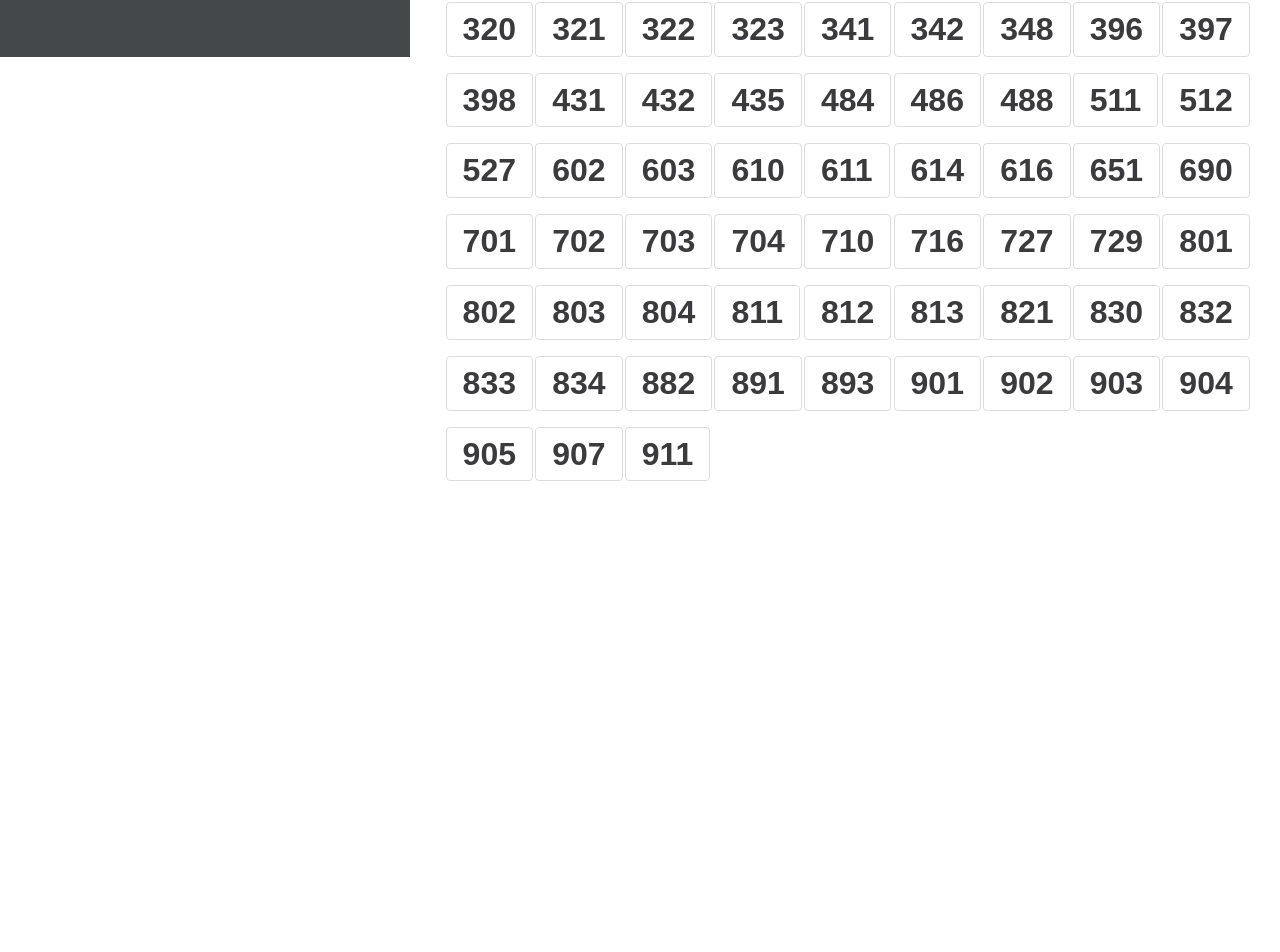
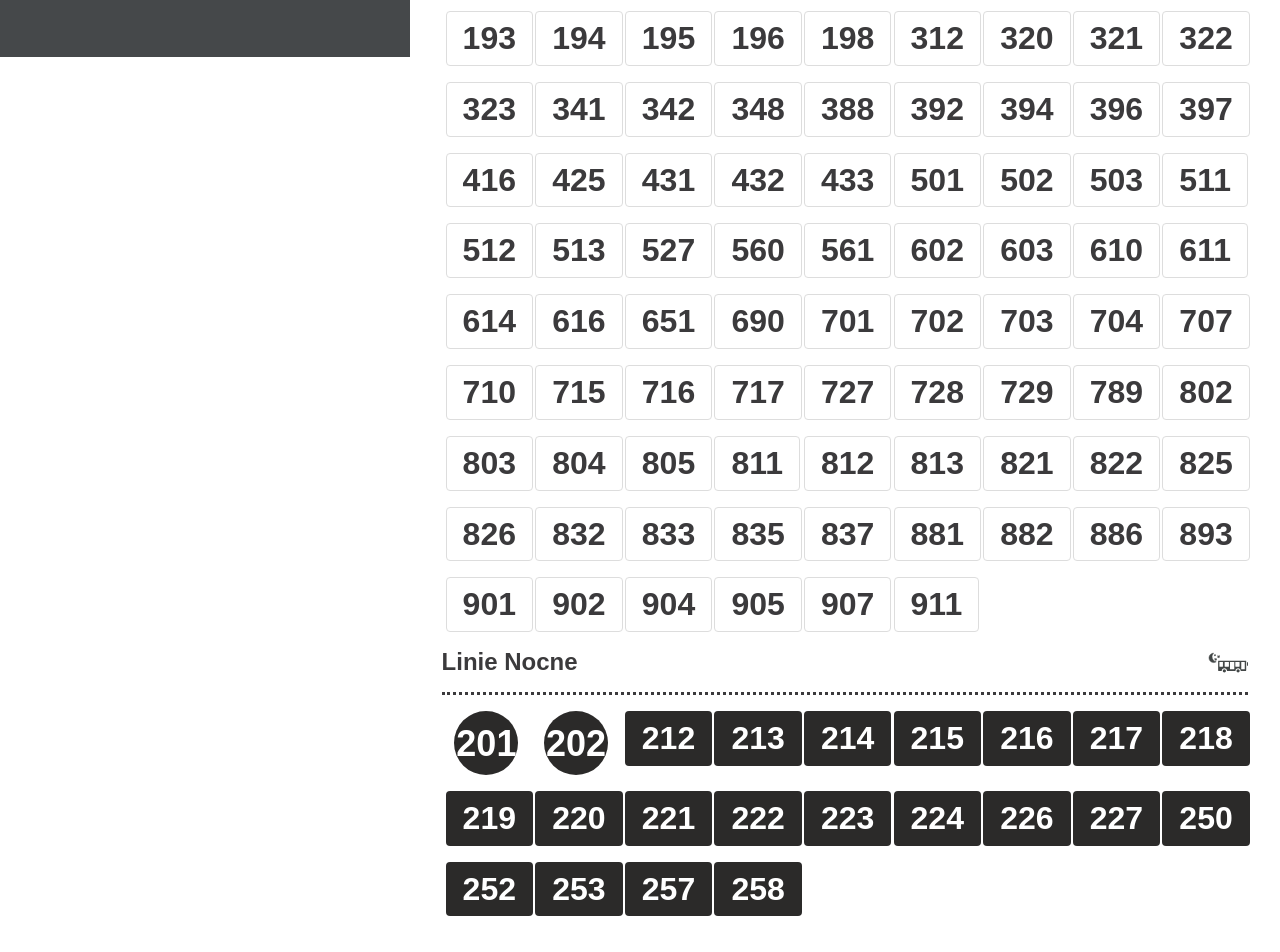
Before and after one commit to skotniczny/peka, a React (Vite) app in the folder app/: page / in a window 1280 px wide. Shown: the part 743-1695 px from the top of the page. Before the commit the page ends 1272 px from the top, so only its background shows below. Built offline with nearby package versions, Linux system fonts and the light colour scheme.

Commit message:
Add night lines section and update line data

```diff
--- a/app/src/App.css
+++ b/app/src/App.css
@@ -230,8 +230,13 @@
   width: 2em;
   height: 2em;
   line-height: 2em;
+  border-radius: 1.5em;
+}
+
+.direction-line__night {
+  background-color: #2B2A29;
   border-color: transparent;
-  border-radius: 1.5em;
+  color: #fff;
 }
 
 .direction-line__tram .direction-line__link {
--- a/app/src/common/data.js
+++ b/app/src/common/data.js
@@ -84,8 +84,18 @@ export const tramsColors = {
   },
 }
 
-export const tramLines = Object.keys(tramsColors).slice(0, -2)
+export const tramLines = [...Object.keys(tramsColors).slice(0, -1), "28", "T7"]
 
 export const busLines = [
-  "106", "144", "145", "146", "147", "148", "149", "150", "151", "152", "154", "155", "156", "157", "158", "159", "160", "161", "162", "163", "164", "165", "166", "167", "168", "169", "170", "171", "173", "174", "175", "176", "177", "178", "179", "180", "181", "182", "183", "184", "185", "186", "187", "188", "189", "190", "191", "192", "193", "194", "195", "196", "198", "312", "320", "321", "322", "323", "341", "342", "348", "396", "397", "398", "431", "432", "435", "484", "486", "488", "511", "512", "527", "602", "603", "610", "611", "614", "616", "651", "690", "701", "702", "703", "704", "710", "716", "727", "729", "801", "802", "803", "804", "811", "812", "813", "821", "830", "832", "833", "834", "882", "891", "893", "901", "902", "903", "904", "905", "907", "911"
+  "121", "122", "123", "124", "125", "145", "146", "148", "149", "151", "152", "153", "154", "156", "157", "158", "159", "160", "162", "163", "164", "166", "167", "168", "169", "170", "171", "173", "174", "175", "176", "177", "178", "179", "180", "181", "182", "183", "184", "185", "186", "188", "189", "190", "191", "193", "194", "195", "196", "198", "312", "320", "321", "322", "323", "341", "342", "348", "388", "392", "394", "396", "397", "416", "425", "431", "432", "433", "501", "502", "503", "511", "512", "513", "527", "560", "561", "602", "603", "610", "611", "614", "616", "651", "690", "701", "702", "703", "704", "707", "710", "715", "716", "717", "727", "728", "729", "789", "802", "803", "804", "805", "811", "812", "813", "821", "822", "825", "826", "832", "833", "835", "837", "881", "882", "886", "893", "901", "902", "904", "905", "907", "911"
 ]
+
+export const nightTramLines = [
+  "201", "202"
+]
+
+const nightBusLines = [
+  "212", "213", "214", "215", "216", "217", "218", "219", "220", "221", "222", "223", "224", "226", "227", "250", "252", "253", "257", "258"
+]
+
+export const nightLines = [...nightTramLines, ...nightBusLines]
--- a/app/src/components/LineNumber.jsx
+++ b/app/src/components/LineNumber.jsx
@@ -1,24 +1,23 @@
 import { Link } from 'react-router-dom';
-import { tramLines, tramsColors } from '../common/data.js';
+import { tramLines, tramsColors, nightTramLines, nightLines } from '../common/data.js';
 
 const LineNumber = ({line}) => {
-  if (tramLines.indexOf(line) !== -1) {
-    return (
-      <h2 className="direction-line direction-line__tram" style={tramsColors[line]}>
-        <Link to={`/linia/${line}`} className="direction-line__link">
-          <div className="line-signature">{line}</div>
-        </Link>
-      </h2>
-    );
-  } else {
-    return (
-      <h2 className="direction-line">
-        <Link to={`/linia/${line}`} className="direction-line__link">
-          {line}
-        </Link>
-      </h2>
-    );
-  }
+  const isTram = tramLines.includes(line) || nightTramLines.includes(line);
+  const isNight = nightLines.includes(line);
+
+  const className = [
+    "direction-line",
+    isTram && "direction-line__tram",
+    isNight && "direction-line__night",
+  ].filter(Boolean).join(" ");
+
+  return (
+    <h2 className={className} style={tramsColors[line] && { ...tramsColors[line], borderColor: "transparent" }}>
+      <Link to={`/linia/${line}`} className="direction-line__link">
+        {isTram ? <div className="line-signature">{line}</div> : line}
+      </Link>
+    </h2>
+  );
 }
 
 export default LineNumber;
--- a/app/src/components/Lines.jsx
+++ b/app/src/components/Lines.jsx
@@ -1,10 +1,12 @@
 import Buses from "./Buses";
+import NightLines from "./NightLines";
 import Trams from "./Trams";
 
 const Lines = () => (
   <div className="lines-list">
     <Trams />
     <Buses />
+    <NightLines />
   </div>
 )
 
--- /dev/null
+++ b/app/src/components/NightLines.jsx
@@ -0,0 +1,20 @@
+import { nightLines } from "../common/data";
+import LineNumber from "./LineNumber";
+import nightLineIcon from "../images/night.svg";
+
+const NightLines = () => {
+  return (
+    <div>
+      <h2 className="heading">Linie Nocne <img className="icon" src={nightLineIcon} alt="" /></h2>
+      <div className="row">
+        {nightLines.map(item => (
+          <div className="col" key={item}>
+            <LineNumber line={item} />
+          </div>
+        ))}
+      </div>
+    </div>
+  );
+}
+
+export default NightLines;
```
Also changed, not shown: app/src/images/night.svg (added).
